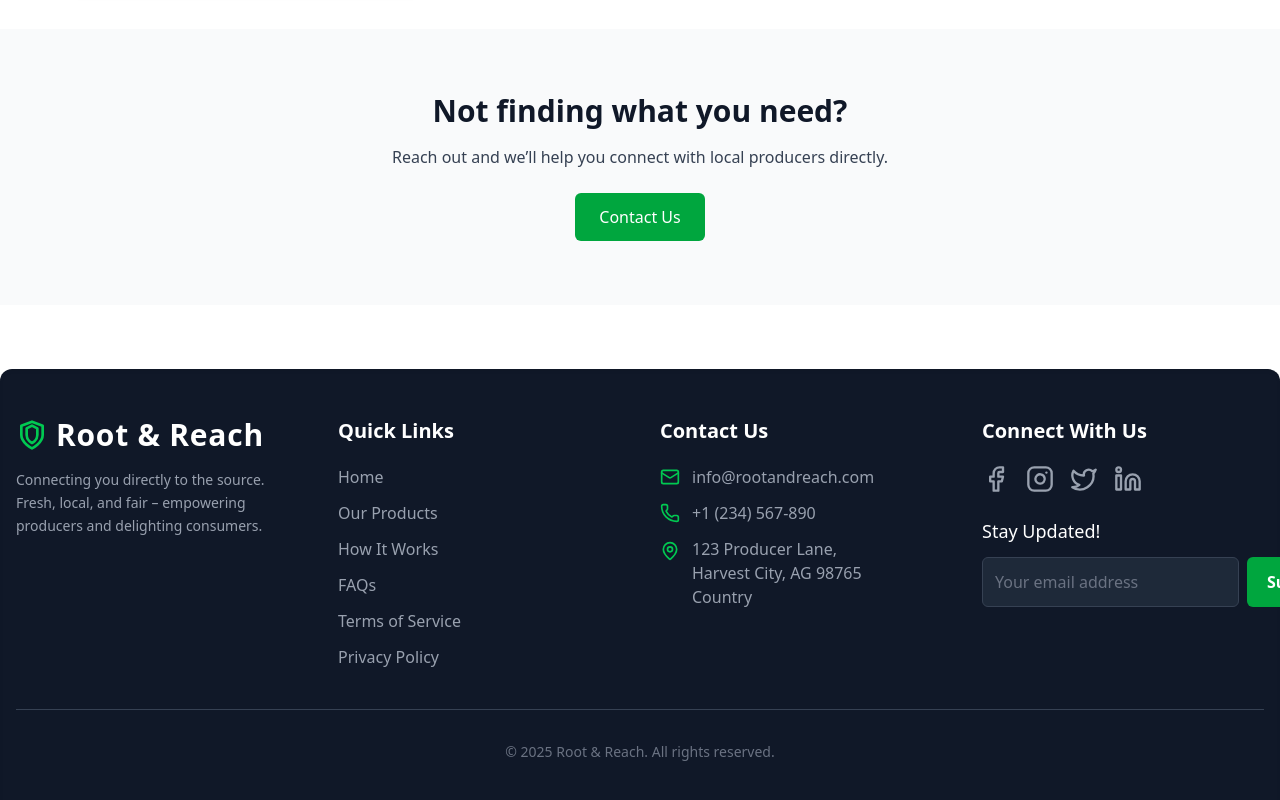
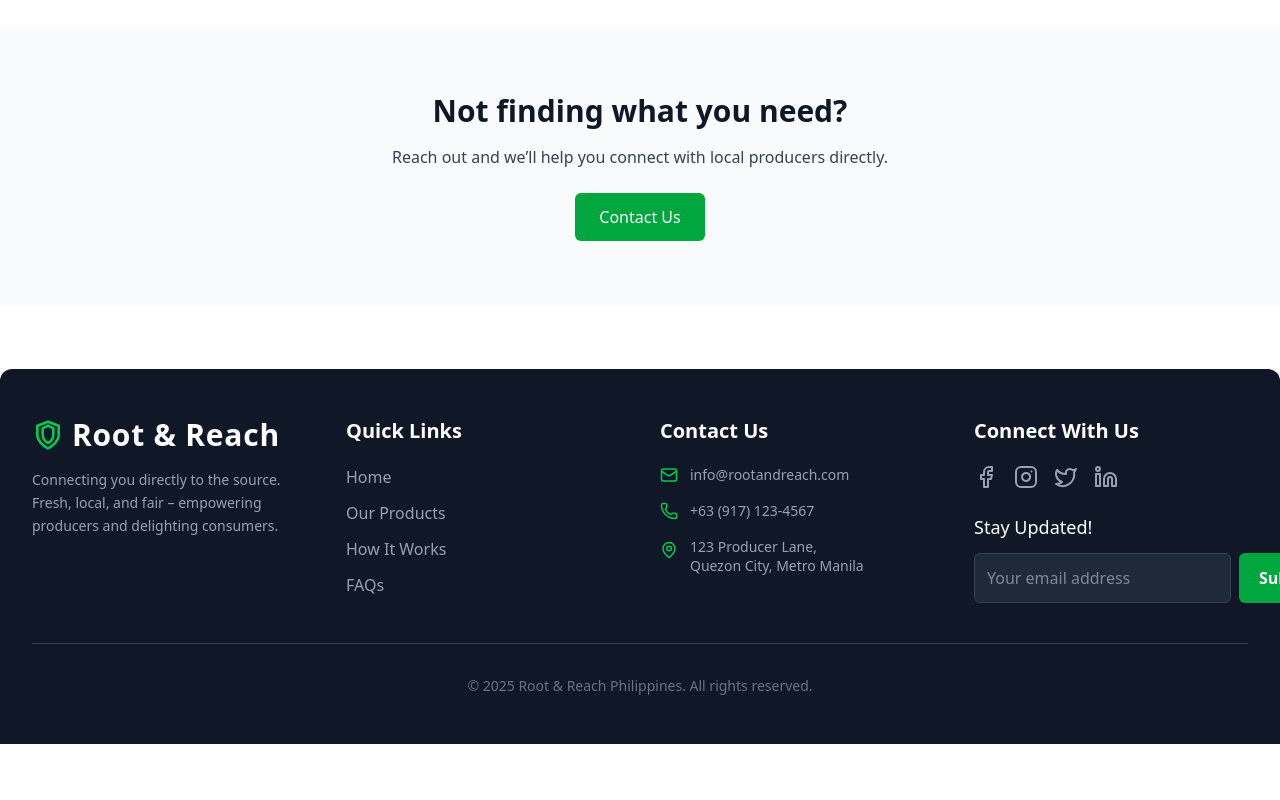
Before and after one commit to willardcsoriano/root-and-reach-ph-frontend, a Next.js app: page /shop in a window 1280 px wide. Shown: the part 605-1405 px from the top of the page. After the commit the page ends 1349 px from the top, so only its background shows below. Built offline with nearby package versions, Linux system fonts and the light colour scheme.

Commit message:
fix: improve footer responsiveness on medium screens

```diff
--- a/src/components/ui/Footer.tsx
+++ b/src/components/ui/Footer.tsx
@@ -1,16 +1,24 @@
-import React from 'react';
-import { Mail, Phone, MapPin, Facebook, Instagram, Twitter, Linkedin } from 'lucide-react'; // Social and contact icons
-import Link from 'next/link';
+import React from "react";
+import {
+  Mail,
+  Phone,
+  MapPin,
+  Facebook,
+  Instagram,
+  Twitter,
+  Linkedin,
+} from "lucide-react";
+import Link from "next/link";
 
 const Footer = () => {
   return (
-    <footer className="bg-gray-900 text-gray-300 py-12 px-4 rounded-t-xl shadow-inner mt-16">
-      <div className="container mx-auto grid grid-cols-1 md:grid-cols-4 gap-10">
-
+    // Added padding for better spacing on all screens
+    <footer className="bg-gray-900 text-gray-300 py-12 px-6 sm:px-8 rounded-t-xl shadow-inner mt-16">
+      <div className="container mx-auto grid grid-cols-1 sm:grid-cols-2 lg:grid-cols-4 gap-8 lg:gap-10">
         {/* Brand & Mission Statement */}
-        <div className="col-span-1 md:col-span-1 text-center md:text-left">
-          <div className="flex items-center justify-center md:justify-start mb-4">
-            {/* Reusing the logo SVG from the header for consistency */}
+        {/* On large screens, this column will span 2 grid columns for better balance */}
+        <div className="sm:col-span-2 lg:col-span-1 text-center sm:text-left">
+          <div className="flex items-center justify-center sm:justify-start mb-4">
             <svg
               className="h-8 w-8 mr-2 text-green-500"
               fill="none"
@@ -23,64 +31,120 @@ const Footer = () => {
               <path d="M12 22s8-4 8-10V5l-8-3-8 3v7c0 6 8 10 8 10z" />
               <path d="M12 18s-4-2-4-6V7l4-2 4 2v5c0 4-4 6-4 6z" />
             </svg>
-            <span className="text-3xl font-bold text-white tracking-wide">Root & Reach</span>
+            <span className="text-3xl font-bold text-white tracking-wide">
+              Root & Reach
+            </span>
           </div>
           <p className="text-gray-400 leading-relaxed text-sm">
-            Connecting you directly to the source. Fresh, local, and fair – empowering producers and delighting consumers.
+            Connecting you directly to the source. Fresh, local, and fair –
+            empowering producers and delighting consumers.
           </p>
         </div>
 
         {/* Quick Links */}
-        <div className="col-span-1 md:col-span-1 text-center md:text-left">
+        <div className="text-center sm:text-left">
           <h3 className="text-xl font-semibold text-white mb-5">Quick Links</h3>
           <ul className="space-y-3">
-            <li><Link href="/" className="text-gray-400 hover:text-green-400 transition-colors duration-300 text-base">Home</Link></li>
-            <li><Link href="/products" className="text-gray-400 hover:text-green-400 transition-colors duration-300 text-base">Our Products</Link></li>
-            <li><Link href="/how-it-works" className="text-gray-400 hover:text-green-400 transition-colors duration-300 text-base">How It Works</Link></li>
-            <li><Link href="/faq" className="text-gray-400 hover:text-green-400 transition-colors duration-300 text-base">FAQs</Link></li>
-            <li><Link href="/terms" className="text-gray-400 hover:text-green-400 transition-colors duration-300 text-base">Terms of Service</Link></li>
-            <li><Link href="/privacy" className="text-gray-400 hover:text-green-400 transition-colors duration-300 text-base">Privacy Policy</Link></li>
+            <li>
+              <Link
+                href="/"
+                className="text-gray-400 hover:text-green-400 transition-colors duration-300 text-base"
+              >
+                Home
+              </Link>
+            </li>
+            <li>
+              <Link
+                href="/products"
+                className="text-gray-400 hover:text-green-400 transition-colors duration-300 text-base"
+              >
+                Our Products
+              </Link>
+            </li>
+            <li>
+              <Link
+                href="/how-it-works"
+                className="text-gray-400 hover:text-green-400 transition-colors duration-300 text-base"
+              >
+                How It Works
+              </Link>
+            </li>
+            <li>
+              <Link
+                href="/faq"
+                className="text-gray-400 hover:text-green-400 transition-colors duration-300 text-base"
+              >
+                FAQs
+              </Link>
+            </li>
           </ul>
         </div>
 
         {/* Contact Information */}
-        <div className="col-span-1 md:col-span-1 text-center md:text-left">
+        <div className="text-center sm:text-left">
           <h3 className="text-xl font-semibold text-white mb-5">Contact Us</h3>
-          <ul className="space-y-3">
-            <li className="flex items-center justify-center md:justify-start">
-              <Mail size={20} className="text-green-500 mr-3 flex-shrink-0" />
-              <Link href="mailto:info@rootandreach.com" className="text-gray-400 hover:text-green-400 transition-colors duration-300 text-base">info@rootandreach.com</Link>
+          <ul className="space-y-4">
+            <li className="flex items-center justify-center sm:justify-start">
+              <Mail size={18} className="text-green-500 mr-3 flex-shrink-0" />
+              <Link
+                href="mailto:info@rootandreach.com"
+                className="text-gray-400 hover:text-green-400 text-sm"
+              >
+                info@rootandreach.com
+              </Link>
             </li>
-            <li className="flex items-center justify-center md:justify-start">
-              <Phone size={20} className="text-green-500 mr-3 flex-shrink-0" />
-              <Link href="tel:+1234567890" className="text-gray-400 hover:text-green-400 transition-colors duration-300 text-base">+1 (234) 567-890</Link>
+            <li className="flex items-center justify-center sm:justify-start">
+              <Phone size={18} className="text-green-500 mr-3 flex-shrink-0" />
+              <Link
+                href="tel:+639171234567"
+                className="text-gray-400 hover:text-green-400 text-sm"
+              >
+                +63 (917) 123-4567
+              </Link>
             </li>
-            <li className="flex items-start justify-center md:justify-start">
-              <MapPin size={20} className="text-green-500 mr-3 flex-shrink-0 mt-1" />
-              <address className="not-italic text-gray-400 text-base">
-                123 Producer Lane,<br />
-                Harvest City, AG 98765<br />
-                Country
+            <li className="flex items-start justify-center sm:justify-start">
+              <MapPin
+                size={18}
+                className="text-green-500 mr-3 flex-shrink-0 mt-1"
+              />
+              <address className="not-italic text-gray-400 text-sm leading-snug">
+                123 Producer Lane,
+                <br />
+                Quezon City, Metro Manila
               </address>
             </li>
           </ul>
         </div>
 
         {/* Social Media & Newsletter */}
-        <div className="col-span-1 md:col-span-1 text-center md:text-left">
-          <h3 className="text-xl font-semibold text-white mb-5">Connect With Us</h3>
-          <div className="flex justify-center md:justify-start space-x-4 mb-6">
-            <Link href="https://facebook.com/rootandreach" target="_blank" rel="noopener noreferrer" className="text-gray-400 hover:text-green-500 transition-colors duration-300">
-              <Facebook size={28} />
+        <div className="sm:col-span-2 lg:col-span-1 text-center sm:text-left">
+          <h3 className="text-xl font-semibold text-white mb-5">
+            Connect With Us
+          </h3>
+          <div className="flex justify-center sm:justify-start space-x-4 mb-6">
+            <Link
+              href="#"
+              className="text-gray-400 hover:text-green-500 transition-colors"
+            >
+              <Facebook size={24} />
             </Link>
-            <Link href="https://instagram.com/rootandreach" target="_blank" rel="noopener noreferrer" className="text-gray-400 hover:text-green-500 transition-colors duration-300">
-              <Instagram size={28} />
+            <Link
+              href="#"
+              className="text-gray-400 hover:text-green-500 transition-colors"
+            >
+              <Instagram size={24} />
             </Link>
-            <Link href="https://twitter.com/rootandreach" target="_blank" rel="noopener noreferrer" className="text-gray-400 hover:text-green-500 transition-colors duration-300">
-              <Twitter size={28} />
+            <Link
+              href="#"
+              className="text-gray-400 hover:text-green-500 transition-colors"
+            >
+              <Twitter size={24} />
             </Link>
-            <Link href="https://linkedin.com/company/rootandreach" target="_blank" rel="noopener noreferrer" className="text-gray-400 hover:text-green-500 transition-colors duration-300">
-              <Linkedin size={28} />
+            <Link
+              href="#"
+              className="text-gray-400 hover:text-green-500 transition-colors"
+            >
+              <Linkedin size={24} />
             </Link>
           </div>
           <h4 className="text-lg font-medium text-white mb-3">Stay Updated!</h4>
@@ -88,12 +152,12 @@ const Footer = () => {
             <input
               type="email"
               placeholder="Your email address"
-              className="flex-grow p-3 rounded-md bg-gray-800 border border-gray-700 text-gray-200 focus:outline-none focus:border-green-500 placeholder-gray-500"
+              className="flex-grow p-3 rounded-md bg-gray-800 border border-gray-700 text-gray-200 focus:outline-none focus:border-green-500"
               aria-label="Email for newsletter"
             />
             <button
               type="submit"
-              className="bg-green-600 hover:bg-green-700 text-white font-semibold py-3 px-5 rounded-md transition-colors duration-300"
+              className="bg-green-600 hover:bg-green-700 text-white font-semibold py-3 px-5 rounded-md transition-colors"
             >
               Subscribe
             </button>
@@ -103,7 +167,8 @@ const Footer = () => {
 
       {/* Copyright Information */}
       <div className="border-t border-gray-700 mt-10 pt-8 text-center text-gray-500 text-sm">
-        &copy; {new Date().getFullYear()} Root & Reach. All rights reserved.
+        &copy; {new Date().getFullYear()} Root & Reach Philippines. All rights
+        reserved.
       </div>
     </footer>
   );
```
